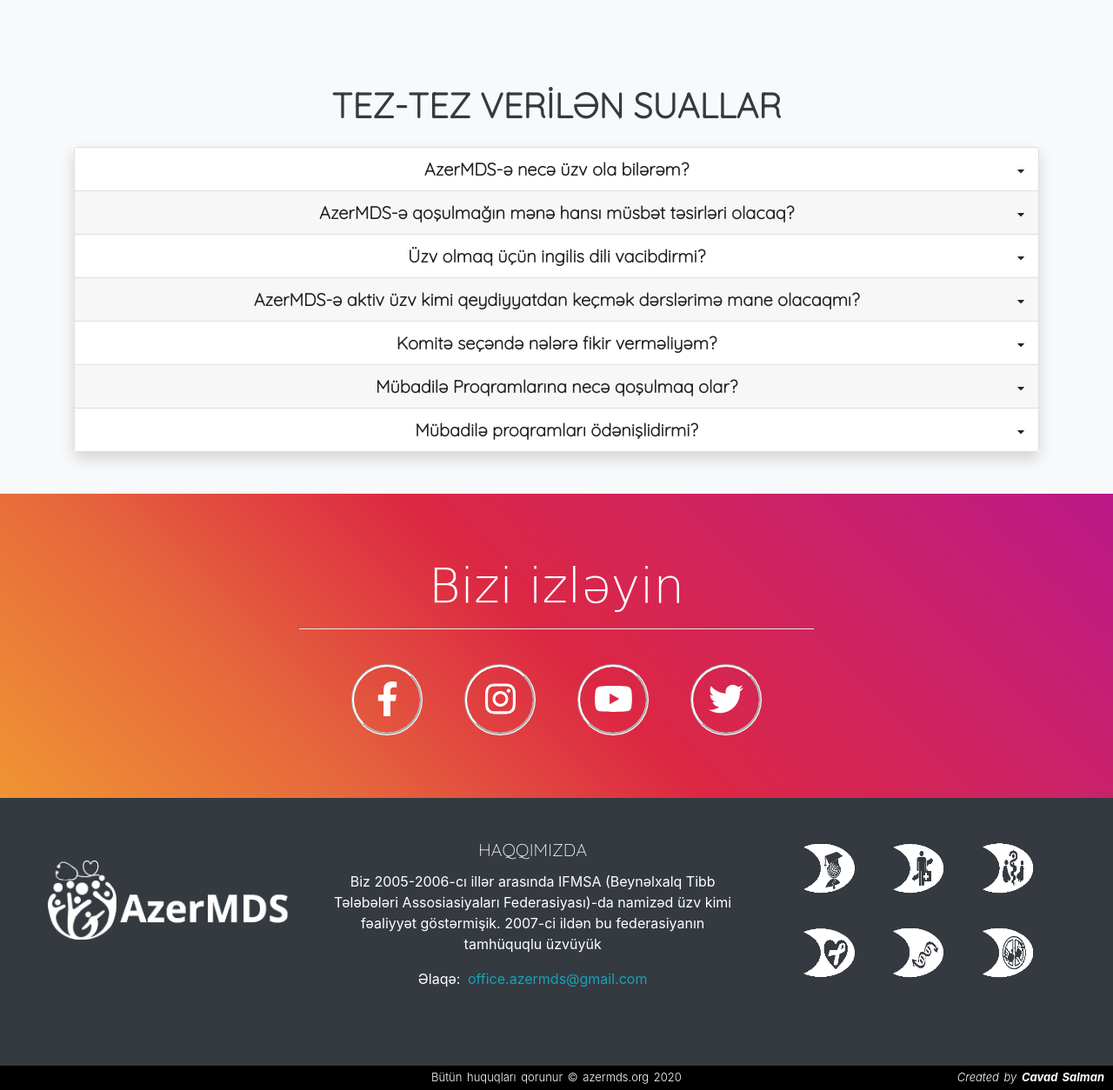
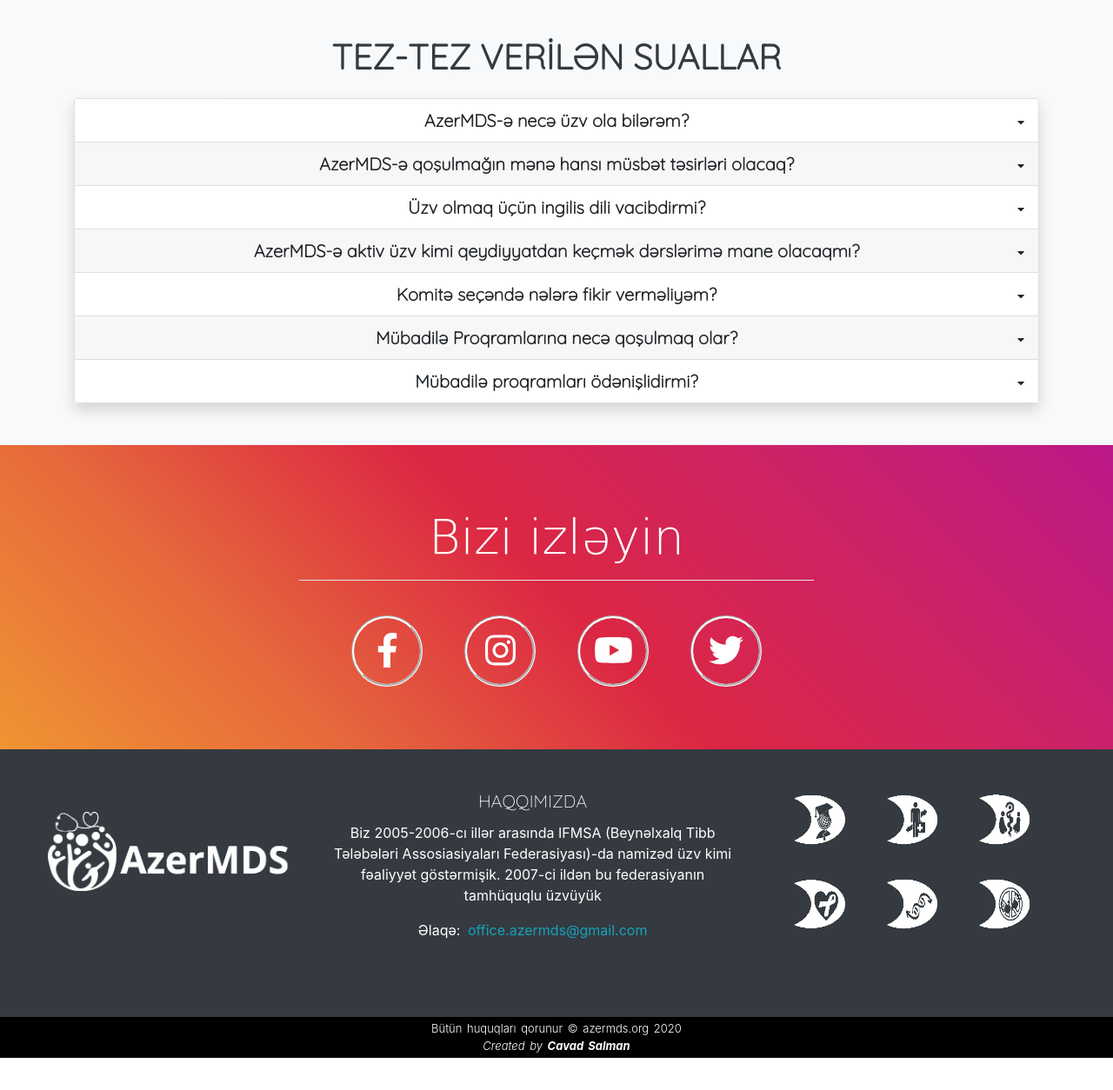
Before and after one commit to javadsalman/azermds_project, a Django app: template templates/base/index/index.html in a window 1280 px wide. Shown: the part 2084-3338 px from the top of the page at 87% size. After the commit the page ends 3301 px from the top, so only its background shows below. Run offline with Django 3.2, Linux system fonts and the light colour scheme; the template is opened without the code that fills it, so the values that code supplies are empty; parts of the project's set-up code (start-up, migrations or seed data) failed here and were passed over; some libraries are stand-ins or nearby versions; some web fonts are replaced.

Commit message:
style editing

```diff
--- a/static/base/index/css/index.css
+++ b/static/base/index/css/index.css
@@ -1,3 +1,8 @@
+html, body {
+    max-width: 100%;
+    overflow-x: hidden;
+}
+
 body{
     background-color: #f8f9fa;
 }
@@ -37,10 +42,7 @@ body{
     background-color: rgba(255, 255, 255, 0.1);
 }
 
-.faq-arrow{
-    top: 25%;
-    right: 15px;
-}
+
 
 
 
@@ -49,7 +51,7 @@ body{
     /* jumbotron */
     #jumbotron{
         background-image: linear-gradient(45deg, rgba(30,87,153,0.7) 0%,rgba(41,137,216,0.7) 50%,rgba(125,185,232,0.7) 100%),
-        url(/static/base/index/images/bi.jpg);
+        url(/staticfiles/base/index/images/bi.jpg);
         background-size: cover;
         background-position: center;
     }
@@ -91,7 +93,8 @@ body{
 
 
     .statistic-text{
-        font-size: 25px;
+        margin-top: -10px;
+        font-size: 20px;
     }
 
 
@@ -101,11 +104,10 @@ body{
         font-weight: 700;
     }
 
-    #faq-title{
+
+    #ep-title{
         font-size: 35px;
     }
-
-
 
 
 
@@ -148,7 +150,19 @@ body{
 
 
 
+    #faq-title{
+        font-size: 25px;
+    }
 
+    .question{
+        font-size: 15px;
+        padding-right: 6px;
+    }
+
+    .faq-arrow{
+        top: 25%;
+        right: 10px;
+    }
 
 
 
@@ -222,6 +236,7 @@ body{
 
 
     .statistic-text{
+        margin-top: 0;
         font-size: 17px;
     }
 
@@ -233,9 +248,27 @@ body{
         font-weight: 700;
     }
 
+    #ep-title{
+        font-size: 50px;
+    }
+
     #faq-title{
         font-size: 40px;
     }
+
+    .question{
+        font-size: 20px;
+        padding-right: 0;
+    }
+
+    .faq-arrow{
+        top: 25%;
+        right: 15px;
+    }
+
+
+
+
 
     .mobile-entry-size{
         font-size: 56px;
--- a/templates/base/index/index.html
+++ b/templates/base/index/index.html
@@ -56,8 +56,8 @@
 
 
     <!-- statistics -->
-    <section class="row py-5 text-center w-100 m-0 shadw-bottom-lg" style="background: linear-gradient(to bottom, rgba(255,255,255,1) 38%,rgba(242,242,242,1) 100%);">
-        <div class="col-12 col-md-4 sblue pb-5 pb-lg-0">
+    <section class="row pt-4 pt-sm-5 text-center w-100 m-0 shadw-bottom-lg" style="background: linear-gradient(to bottom, rgba(255,255,255,1) 38%,rgba(242,242,242,1) 100%);">
+        <div class="col-12 col-md-4 sblue pb-0 pb-md-3 pb-lg-5 pb-lg-0">
             <div>
                 <i class="fas fa-calendar-alt fa-4x"></i>
             </div>
@@ -65,7 +65,7 @@
                 {% trans "1992-ci ildə əsası qoyulub" %}
             </p>
         </div>
-        <div class="col-12 col-md-4 sblue pb-5 pb-lg-0">
+        <div class="col-12 col-md-4 sblue pb-0 pb-md-3 pb-lg-5 pb-lg-0">
             <div>
                 <i class="fas fa-users fa-4x"></i>
             </div>
@@ -73,7 +73,7 @@
                 {% trans "8000+ tələbəni təmsil edir" %}
             </p>
         </div>
-        <div class="col-12 col-md-4 sblue pb-0 pb-lg-0">
+        <div class="col-12 col-md-4 sblue pb-0 pb-md-3 pb-lg-5 pb-lg-0">
             <div>
                 <i class="fas fa-globe-europe fa-4x"></i>
             </div>
@@ -86,7 +86,7 @@
 
 
     <!-- committes -->
-    <section class="bg-light pt-5">
+    <section class="bg-light pt-0 pt-lg-5">
         <div class="container">
 
             <div class="row" data-aos="fade-down">
@@ -113,9 +113,9 @@
                 <li class="nav-item">
                     <a class="nav-link text-dark font-garamond h5 mb-0 commitee-name px-2 px-sm-3" id="contact-tab" data-toggle="tab" href="#score" role="tab" aria-controls="contact" aria-selected="false">SCORE</a>
                 </li>
-                <li class="nav-item">
+                {% comment %} <li class="nav-item">
                     <a class="nav-link text-dark font-garamond h5 mb-0 commitee-name px-2 px-sm-3" id="contact-tab" data-toggle="tab" href="#scorp" role="tab" aria-controls="contact" aria-selected="false">SCORP</a>
-                </li>
+                </li> {% endcomment %}
             </ul>
             <div class="tab-content border border-top-0 bg-white p-4 mb-4 rounded-bottom rounded-right shadow" id="myTabContent" data-aos="fade-up">
                 <article class="tab-pane fade show active" id="scome" role="tabpanel" aria-labelledby="home-tab">
@@ -173,7 +173,7 @@
                         </figure>
                     </div>
                 </article>
-                <article class="tab-pane fade" id="scorp" role="tabpanel" aria-labelledby="contact-tab">
+                {% comment %} <article class="tab-pane fade" id="scorp" role="tabpanel" aria-labelledby="contact-tab">
                     <h3 class="text-center h5">{% trans "İnsan Hüquqları və Sülh üzrə Daimi Komitə"%}</h3>
                     <div class="row">
                         <p class="h6 col-10 offset-1 col-lg-4 offset-lg-2 pr-lg-0 pt-lg-2 pb-4 pb-lg-5">
@@ -183,11 +183,10 @@
                             <img src="{% static 'base/index/images/scorp.png' %}" width="70%" height="80px" alt="SCORP">
                         </figure>
                     </div>
-                </article>
+                </article> {% endcomment %}
             </div>
 
-            <hr class="w-75 mx-auto mb-0 pb-5" style="margin-top: 60px;">
-
+            <hr class="w-75 mx-auto mb-0 {% comment %} pb-5 {% endcomment %}" style="margin-top: 60px;">
         </div>
     </section>
 
@@ -347,15 +346,15 @@
     <!-- exchange program -->
     <section class="bg-light">
         <div class="container">
-            <div class="row mb-4" >
+            <div class="row mb-4">
                 <div class="col">
                     <br>
-                        <h2 class="d-block h1 font-weight-bold text-center font-quicksand text-dark">{% trans "Mübadilə Programı" %}</h2>
+                        <h2 id="ep-title" class="d-block font-weight-bold text-center font-quicksand text-dark">{% trans "Mübadilə Programı" %}</h2>
                         <span class="d-block h6 text-center font-quicksand text-dark">({% trans "Video üçün şəklə klikləyin" %})</span>
                 </div>
             </div>
             <div class="row text-center font-quicksand font-weight-bold text-dark">
-                <div class="col-12 col-md-6 col-lg-4 mb-5">
+                <div class="col-12 col-md-6 col-lg-4 mb-2 mb-md-3 mb-lg-5">
                     <figure class="card shadow-sm">
                         <div class="exchange-image-div aspect-ratio-box" data-href="https://www.youtube.com/embed/1vJsy0LuS-M" data-toggle="modal" data-target="#modal1">
                             <img src="https://pbs.twimg.com/profile_images/1224653975938654208/BjxoH-Av_400x400.jpg" class="card-img-top" alt="exchange program">
@@ -365,7 +364,7 @@
                         </figcaption>
                     </figure>
                 </div>
-                <div class="col-12 col-md-6 col-lg-4 mb-5">
+                <div class="col-12 col-md-6 col-lg-4 mb-2 mb-md-3 mb-lg-5">
                     <figure class="card shadow-sm">
                         <div class="exchange-image-div aspect-ratio-box" data-href="https://www.youtube.com/embed/1bvx0nj8TCs" data-toggle="modal" data-target="#modal1">
                             <img src="https://cf.kizlarsoruyor.com/q12116349/150790c0-7c25-481a-9547-003cd8458fa7-m.jpg" class="card-img-top" alt="exchange program">
@@ -375,7 +374,7 @@
                         </figcaption>
                     </figure>
                 </div>
-                <div class="col-12 col-md-6 col-lg-4 mb-5">
+                <div class="col-12 col-md-6 col-lg-4 mb-2 mb-md-3 mb-lg-5">
                     <figure class="card shadow-sm">
                         <div class="exchange-image-div aspect-ratio-box" data-href="https://www.youtube.com/embed/TW3JU-hlKns" data-toggle="modal" data-target="#modal1">
                             <img src="https://i1.sndcdn.com/artworks-000304964559-ghfp48-t500x500.jpg" class="card-img-top" alt="exchange program">
@@ -385,7 +384,7 @@
                         </figcaption>
                     </figure>
                 </div>
-                <div class="col-12 col-md-6 col-lg-4 mb-5">
+                <div class="col-12 col-md-6 col-lg-4 mb-2 mb-md-3 mb-lg-5">
                     <figure class="card shadow-sm">
                         <div class="exchange-image-div aspect-ratio-box" data-href="https://www.youtube.com/embed/TA6y-oRT1w0" data-toggle="modal" data-target="#modal1">
                             <img src="https://i1.sndcdn.com/artworks-000540005223-eokgo8-t500x500.jpg" class="card-img-top" alt="exchange program">
@@ -395,7 +394,7 @@
                         </figcaption>
                     </figure>
                 </div>
-                <div class="col-12 col-md-6 col-lg-4 mb-5">
+                <div class="col-12 col-md-6 col-lg-4 mb-2 mb-md-3 mb-lg-5">
                     <figure class="card shadow-sm">
                         <div class="exchange-image-div aspect-ratio-box" data-href="https://www.youtube.com/embed/1IYejfWvRk0" data-toggle="modal" data-target="#modal1">
                             <img src="https://i.ytimg.com/vi/w5_0ZOz35Qk/hqdefault.jpg?sqp=-oaymwEXCNACELwBSFryq4qpAwkIARUAAIhCGAE=&rs=AOn4CLCY4eSa-2lHjDI_dB95FyL2Wqygkw" class="card-img-top" alt="exchange program">
@@ -405,7 +404,7 @@
                         </figcaption>
                     </figure>
                 </div>
-                <div class="col-12 col-md-6 col-lg-4 mb-5">
+                <div class="col-12 col-md-6 col-lg-4 mb-2 mb-md-3 mb-lg-5">
                     <figure class="card shadow-sm">
                         <div class="exchange-image-div aspect-ratio-box" data-href="https://www.youtube.com/embed/5k2FyUmrwNY" data-toggle="modal" data-target="#modal1">
                             <img src="https://i.ytimg.com/vi/i_xyJAqdtoY/maxresdefault.jpg" class="card-img-top" alt="exchange program">
@@ -470,7 +469,7 @@
 
 
     <!-- commonly asked -->
-    <section class="bg-light">
+    <section class="bg-light" style="margin-top: -20px;">
         <div class="container">
             <div class="row mb-3" >
                 <div class="col">
@@ -486,7 +485,7 @@
                     <div class="accordion shadow" id="accordionQuestion">
                         <div class="card" data-aos="fade-left" data-aos-delay="50">
                             <button id="heading1" class="btn card-header position-relative" type="button" data-toggle="collapse" data-target="#collapse1" aria-expanded="true" aria-controls="collapse1">
-                            <h3 class="mb-0 h5 font-quicksand font-weight-bold">
+                            <h3 class="mb-0 question font-quicksand font-weight-bold">
                                 {% trans "AzerMDS-ə necə üzv ola bilərəm?" %}
                             </h3>
                             <span class="position-absolute faq-arrow">
@@ -503,7 +502,7 @@
 
                         <div class="card" data-aos="fade-right" data-aos-delay="100">
                             <button id="heading2" class="btn card-header position-relative" type="button" data-toggle="collapse" data-target="#collapse2" aria-expanded="true" aria-controls="collapse2">
-                            <h3 class="mb-0 h5 font-quicksand font-weight-bold">
+                            <h3 class="mb-0 question font-quicksand font-weight-bold">
                                 {% trans "AzerMDS-ə qoşulmağın mənə hansı müsbət təsirləri olacaq?" %}
                             </h3>
                             <span class="position-absolute faq-arrow">
@@ -520,7 +519,7 @@
 
                         <div class="card" data-aos="fade-left" data-aos-delay="150">
                             <button id="heading3" class="btn card-header position-relative" type="button" data-toggle="collapse" data-target="#collapse3" aria-expanded="true" aria-controls="collapse3">
-                            <h3 class="mb-0 h5 font-quicksand font-weight-bold">
+                            <h3 class="mb-0 question font-quicksand font-weight-bold">
                                 {% trans "Üzv olmaq üçün ingilis dili vacibdirmi?" %}
                             </h3>
                             <span class="position-absolute faq-arrow">
@@ -537,7 +536,7 @@
 
                         <div class="card" data-aos="fade-right" data-aos-delay="200">
                             <button id="heading4" class="btn card-header position-relative" type="button" data-toggle="collapse" data-target="#collapse4" aria-expanded="true" aria-controls="collapse4">
-                            <h3 class="mb-0 h5 font-quicksand font-weight-bold">
+                            <h3 class="mb-0 question font-quicksand font-weight-bold">
                                 {% trans "AzerMDS-ə aktiv üzv kimi qeydiyyatdan keçmək dərslərimə mane olacaqmı?" %}
                             </h3>
                             <span class="position-absolute faq-arrow">
@@ -554,7 +553,7 @@
 
                         <div class="card" data-aos="fade-right" data-aos-delay="200">
                             <button id="heading5" class="btn card-header position-relative" type="button" data-toggle="collapse" data-target="#collapse5" aria-expanded="true" aria-controls="collapse5">
-                            <h3 class="mb-0 h5 font-quicksand font-weight-bold">
+                            <h3 class="mb-0 question font-quicksand font-weight-bold">
                                 {% trans "Komitə seçəndə nələrə fikir verməliyəm?" %}
                             </h3>
                             <span class="position-absolute faq-arrow">
@@ -571,7 +570,7 @@
 
                         <div class="card" data-aos="fade-right" data-aos-delay="200">
                             <button id="heading6" class="btn card-header position-relative" type="button" data-toggle="collapse" data-target="#collapse6" aria-expanded="true" aria-controls="collapse6">
-                            <h3 class="mb-0 h5 font-quicksand font-weight-bold">
+                            <h3 class="mb-0 question font-quicksand font-weight-bold">
                                 {% trans "Mübadilə Proqramlarına necə qoşulmaq olar?" %}
                             </h3>
                             <span class="position-absolute faq-arrow">
@@ -588,11 +587,11 @@
 
                         <div class="card" data-aos="fade-right" data-aos-delay="200">
                             <button id="heading7" class="btn card-header position-relative" type="button" data-toggle="collapse" data-target="#collapse7" aria-expanded="true" aria-controls="collapse7">
-                            <h3 class="mb-0 h5 font-quicksand font-weight-bold">
+                            <h3 class="mb-0 question font-quicksand font-weight-bold">
                                 {% trans "Mübadilə proqramları ödənişlidirmi?" %}
                             </h3>
                             <span class="position-absolute faq-arrow">
-                                <i id="arrow7" class="fas fa-caret-down" style="font-size: 13px;" aria-hidden="true"></i>
+                                <i id="arrow7" class="fas fa-caret-down arrow" style="font-size: 13px;" aria-hidden="true"></i>
                             </span>
                             </button>
 
--- a/templates/base/layout.html
+++ b/templates/base/layout.html
@@ -168,7 +168,7 @@
                 <p class="text-white">{% trans "Biz 2005-2006-cı illər arasında IFMSA (Beynəlxalq Tibb Tələbələri Assosiasiyaları Federasiyası)-da namizəd üzv kimi fəaliyyət göstərmişik. 2007-ci ildən bu federasiyanın tamhüquqlu üzvüyük" %}</p>
                 <p class="text-white">{% trans "Əlaqə: " %}<span class="text-info ml-1">office.azermds@gmail.com</span></p>
             </article>
-            <div class="col-12 pt-0 pt-sm-4 pt-lg-4 col-lg-3 offset-1 offset-sm-0 ml-sm-2 ml-md-4 mx-lg-auto footer-border">
+            <div class="col-10 col-sm-12 pt-0 pt-sm-4 pt-lg-4 col-lg-3 offset-1 offset-sm-0 pl-4 pl-sm-1 ml-sm-2 ml-md-4 mx-lg-auto footer-border">
                 <div class="row">
                     <figure class="col-4 col-sm-2 col-lg-4 pt-lg-0"><a class="committee-footer" href="{% url 'blog' %}?type=category&value=scome&page=1"><img src="{% static 'base/index/images/scome_footer.png'%}" width="60" height="65" alt="scome"></a></figure>
                     <figure class="col-4 col-sm-2 col-lg-4 pt-lg-0"><a class="committee-footer" href="{% url 'blog' %}?type=category&value=scope&page=1"><img src="{% static 'base/index/images/scope_footer.png'%}" width="60" height="65" alt="scope"></a></figure>
@@ -180,9 +180,9 @@
             </div>
         </section>
         <!-- copyright -->
-        <section class="text-left pl-2 text-md-center pl-md-0 text-white py-1 font-weight-light w-100 position-relative" style="background-color: black; font-size: 13px; word-spacing: 2px">
-            <span>{% trans "Bütün huquqları qorunur © azermds.org 2020" %}</span>
-            <span class="position-absolute font-italic" style="right: 10px;">Created by <span class="font-weight-bold">Cavad Salman</span></span>
+        <section class="pl-2 text-center pl-md-0 text-white py-1 font-weight-light w-100 position-relative" style="background-color: black; font-size: 13px; word-spacing: 2px">
+            <div>{% trans "Bütün huquqları qorunur © azermds.org 2020" %}</div>
+            <div class="font-italic" style="right: 10px;">Created by <span class="font-weight-bold">Cavad Salman</span></div>
         </section>
     </footer>
 
```
Also changed, not shown: manage.py (+5 -2 lines), static/base/index/images/docc.png, 2 other files.
